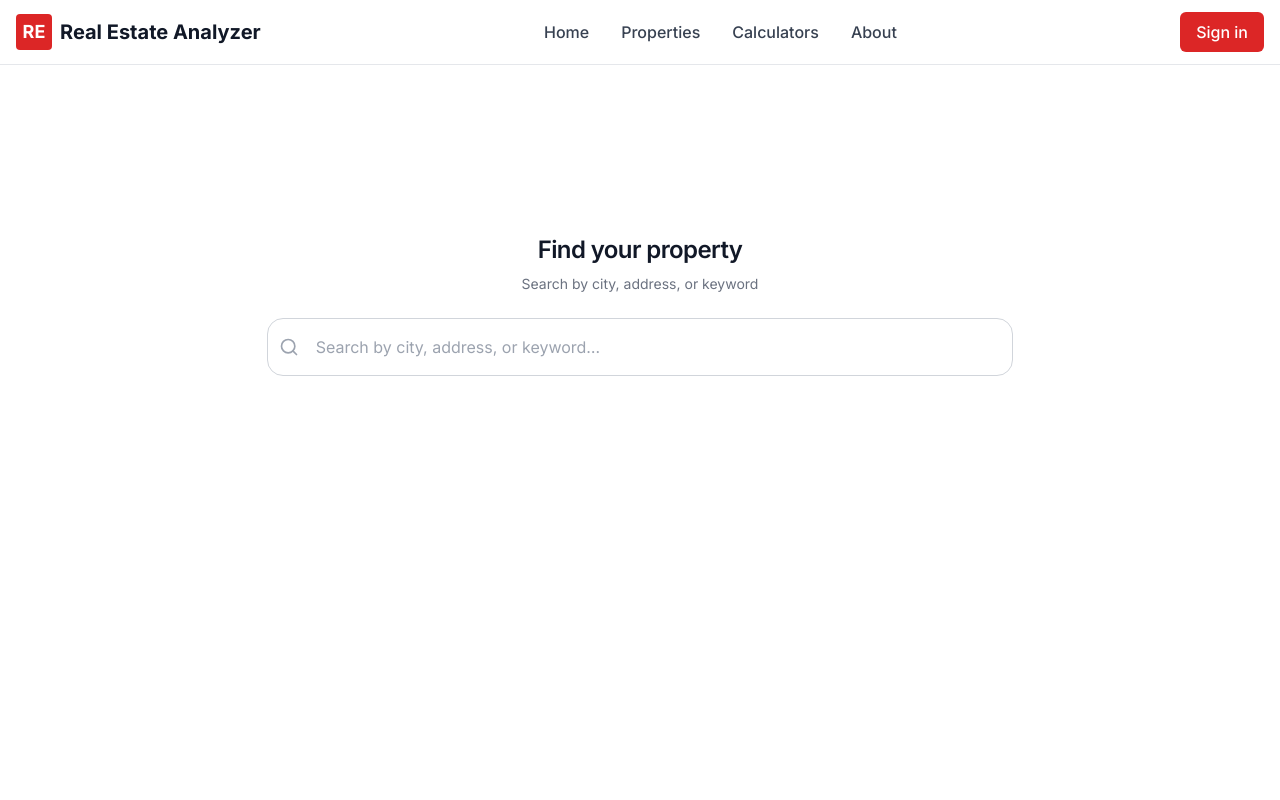
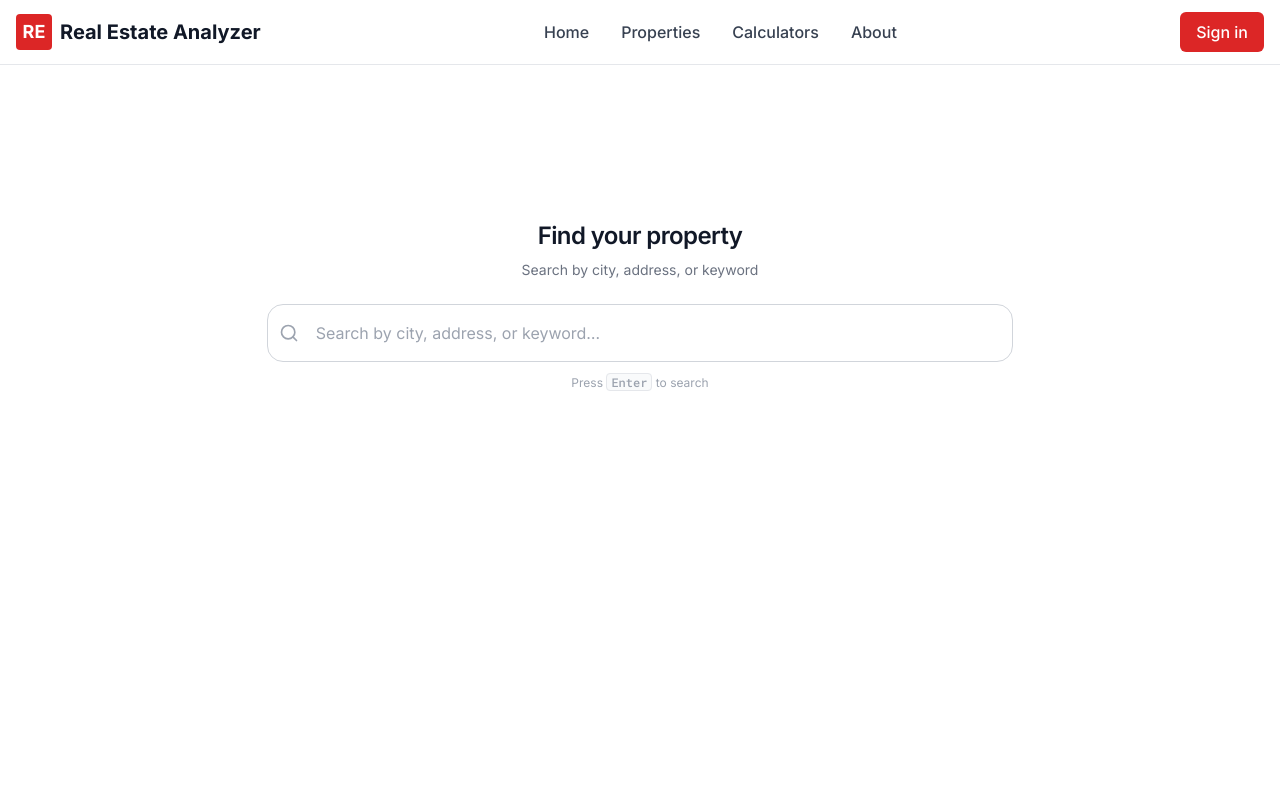
Before and after one commit to srikarchowdary03/real_time_real_estate_investment_analysis, a React (Vite) app: page /properties in a window 1280 px wide. Shown: the top 800 px of the page. Built offline with nearby package versions, Linux system fonts and the light colour scheme; no server answers.

Commit message:
Update Properties.jsx

```diff
--- a/src/pages/Properties.jsx
+++ b/src/pages/Properties.jsx
@@ -117,6 +117,15 @@ export default function Properties() {
                   size="lg"
                   layoutId="main-search"
                 />
+
+                <motion.p
+                  initial={{ opacity: 0 }}
+                  animate={{ opacity: 1 }}
+                  transition={{ delay: 0.15 }}
+                  className="mt-3 text-center text-xs text-gray-400"
+                >
+                  Press <kbd className="rounded border bg-gray-50 px-1">Enter</kbd> to search
+                </motion.p>
               </motion.div>
             )}
           </AnimatePresence>
```
